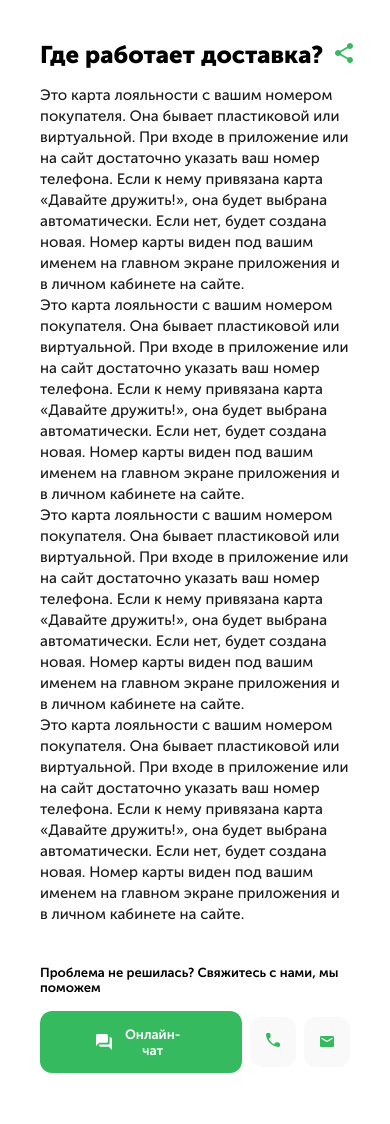
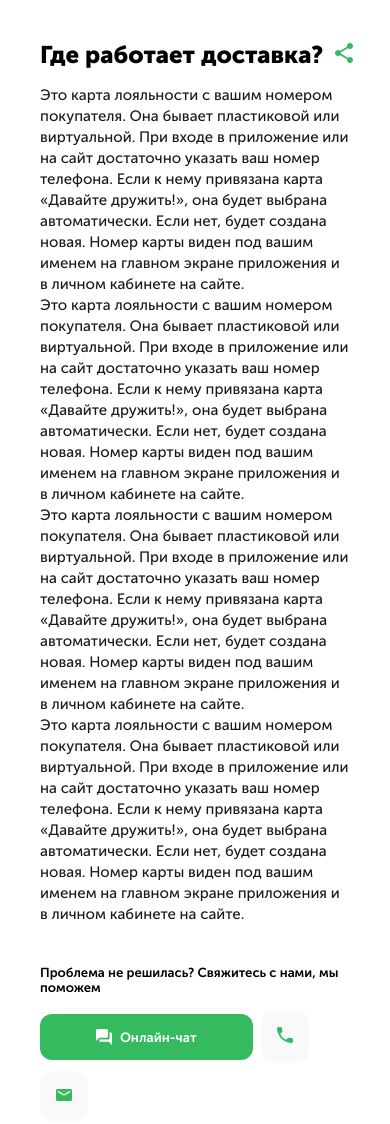
Before and after one commit to MatkovskyA/AmetonTestArticle, a plain HTML site: page index.html in a window 390 px wide. Drawn offline with Linux system fonts and the light colour scheme.

Commit message:
сделан адаптив

```diff
--- a/scss/style.scss
+++ b/scss/style.scss
@@ -65,6 +65,7 @@ p {
 
 .contacts-items {
   display: flex;
+  flex-wrap: wrap;
   gap: 8px;
   align-items: center;
 }
@@ -86,7 +87,9 @@ p {
   border-radius: 12px;
   background-color: #f9f9f9;
 }
-.phone {
+
+@media (max-width: 363px) {
+  .section-title::after {
+    right: 50px;
+  }
 }
-.mail {
-}
```
Also changed, not shown: css/style.css, 1 other file.
